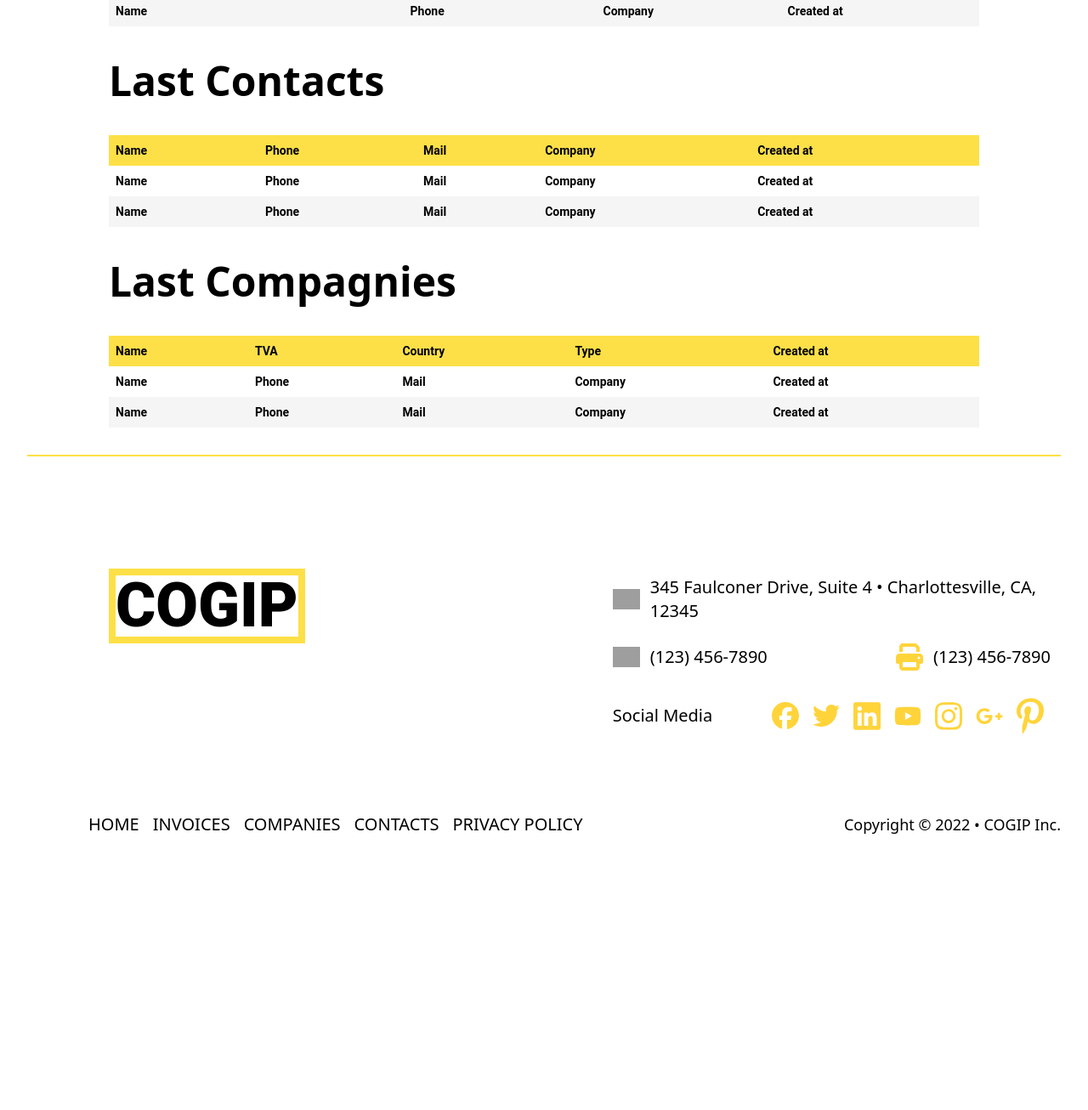
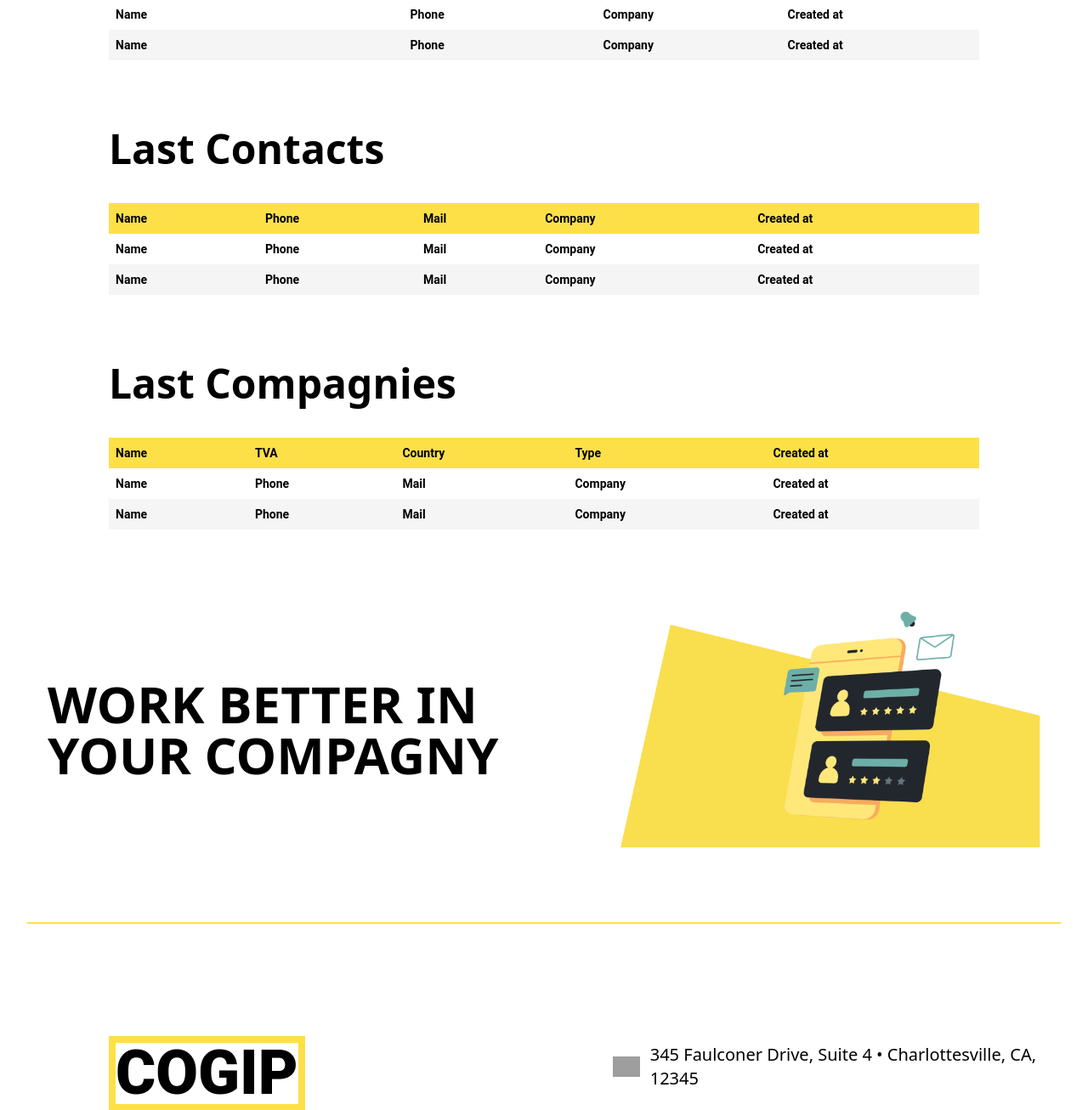
Before and after one commit to Julien-Baiwir/Cogip, a PHP site: page /Cogip/ in a window 1280 px wide. Shown: the part 736-2042 px from the top of the page at 85% size. Before the commit the page ends 1717 px from the top, so only its background shows below. Run offline with PHP 8.4, Linux system fonts and the light colour scheme; style sheets or scripts are compiled from the project's sources; grey boxes are pictures that could not be loaded.

Commit message:
Cass → header-homepage fini (sauf données tab)

```diff
--- a/views/home.php
+++ b/views/home.php
@@ -17,8 +17,9 @@
        $isHomePage = true;
        require 'views/includes/header.php';
        ?>
-    <main class="flex items-center flex-col">
-      <section id="lastInvoices" class="w-4/5">
+    <main >
+      <section class="flex items-center flex-col gap-10 py-10">
+        <div id="lastInvoices" class="w-4/5">
           <h2 class="font-inter text-5xl font-black py-10">Last Invoices</h2>
           <table class="w-full text-start table-auto font-display font-semibold text-sm">
             <tr class="bg-yellow-300 ">
@@ -40,8 +41,8 @@
               <td class="p-2">Created at</td>
             </tr>
           </table>
-      </section>
-      <section id="lastContacts" class="w-4/5">
+        </div>
+        <div id="lastContacts" class="w-4/5">
           <h2 class="font-inter text-5xl font-black py-10">Last Contacts</h2>
           <table class="w-full text-start table-auto font-display font-semibold text-sm">
             <tr class="bg-yellow-300">
@@ -66,8 +67,8 @@
               <td class="p-2">Created at</td>
             </tr>
           </table>
-      </section>
-      <section id="lastCompagnies" class="w-4/5">
+        </div>
+        <div id="lastCompagnies" class="w-4/5">
           <h2 class="font-inter text-5xl font-black py-10">Last Compagnies</h2>
           <table class="w-full text-start table-auto font-display font-semibold text-sm">
             <tr class="bg-yellow-300 ">
@@ -92,9 +93,11 @@
               <td class="p-2">Created at</td>
             </tr>
           </table>
+        </div>
       </section>
-      <section>
-
+      <section class="flex flex-col items-center font-black lg:flex-row lg:p-14 p-8">
+        <p class="uppercase font-inter text-4xl text-center lg:text-6xl lg:text-left">Work better in your Compagny</p>
+        <img src="assets/images/homepage.png" alt="" class="overflow-hidden">
       </section>
     </main>
     <?php require 'views/includes/footer.php'; ?>
--- a/views/includes/header.php
+++ b/views/includes/header.php
@@ -22,10 +22,10 @@
     </section>
     <!-- home page header -->
     <?php if ($isHomePage): ?>
-    <section class="flex flex-col items-center font-black lg:flex-row lg:p-14" id="homepage">
-        <h1 class="uppercase font-inter text-4xl text-center lg:text-6xl lg:text-left ">Manage your customers and invoices easly</h1>
+    <section class="flex flex-col items-center font-black lg:flex-row lg:p-14 p-8" id="homepage">
+        <p class="uppercase font-inter text-4xl text-center lg:text-6xl lg:text-left">Manage your customers and invoices easly</p>
         <img src="assets/images/header.png" alt="" class="overflow-hidden">
     </section>
     <?php endif; ?>
-    <!-- <div class="absolute"><img src="assets/images/rectangle.svg" alt="" class="h-20 relative bottom-10 left-14 lg:bottom-24"></div> -->
+    <div class="absolute"><img src="assets/images/rectangle.svg" alt="" class="w-4/5 relative bottom-10 left-14 lg:w-full lg:bottom-24"></div>
 </header>
```
Also changed, not shown: assets/images/homepage.png (added). Lines whose indentation alone changed are shown as unchanged.
